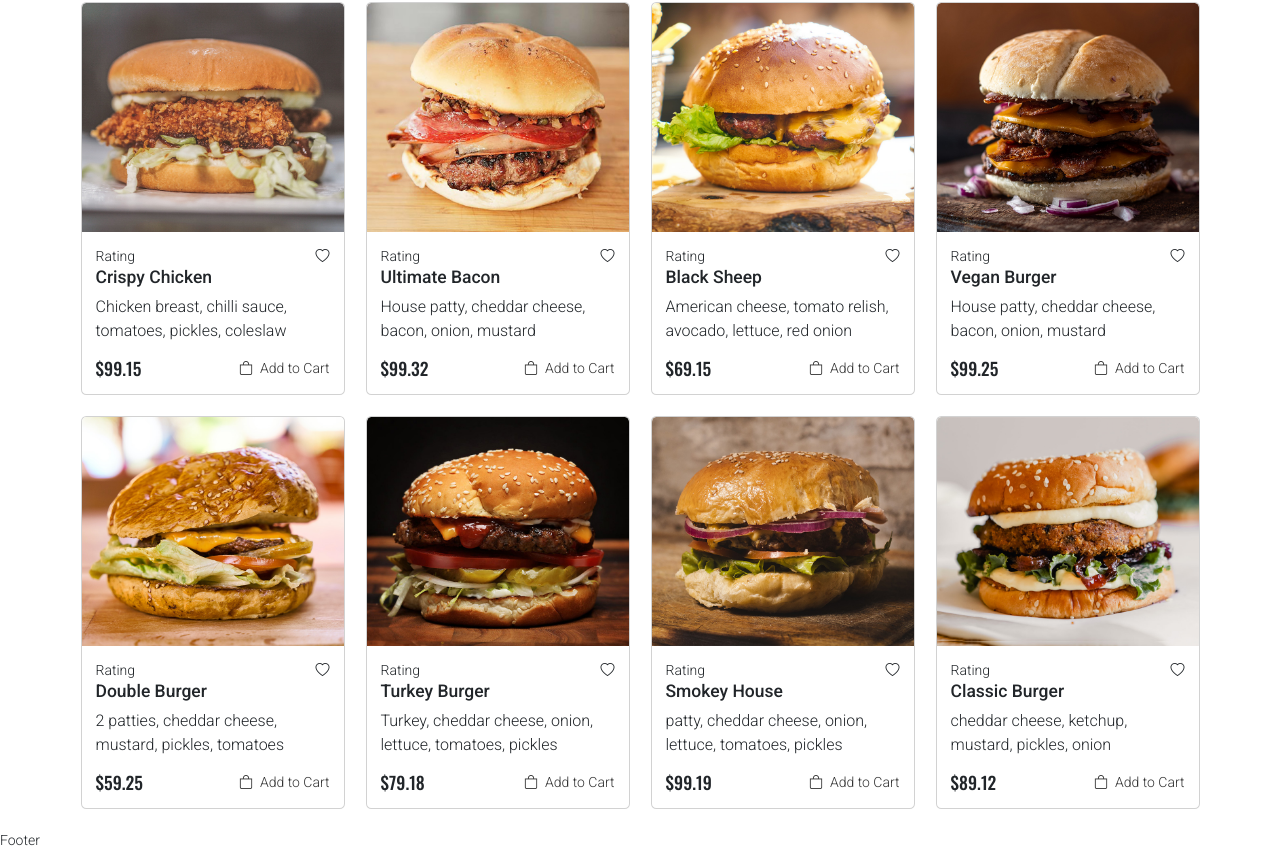
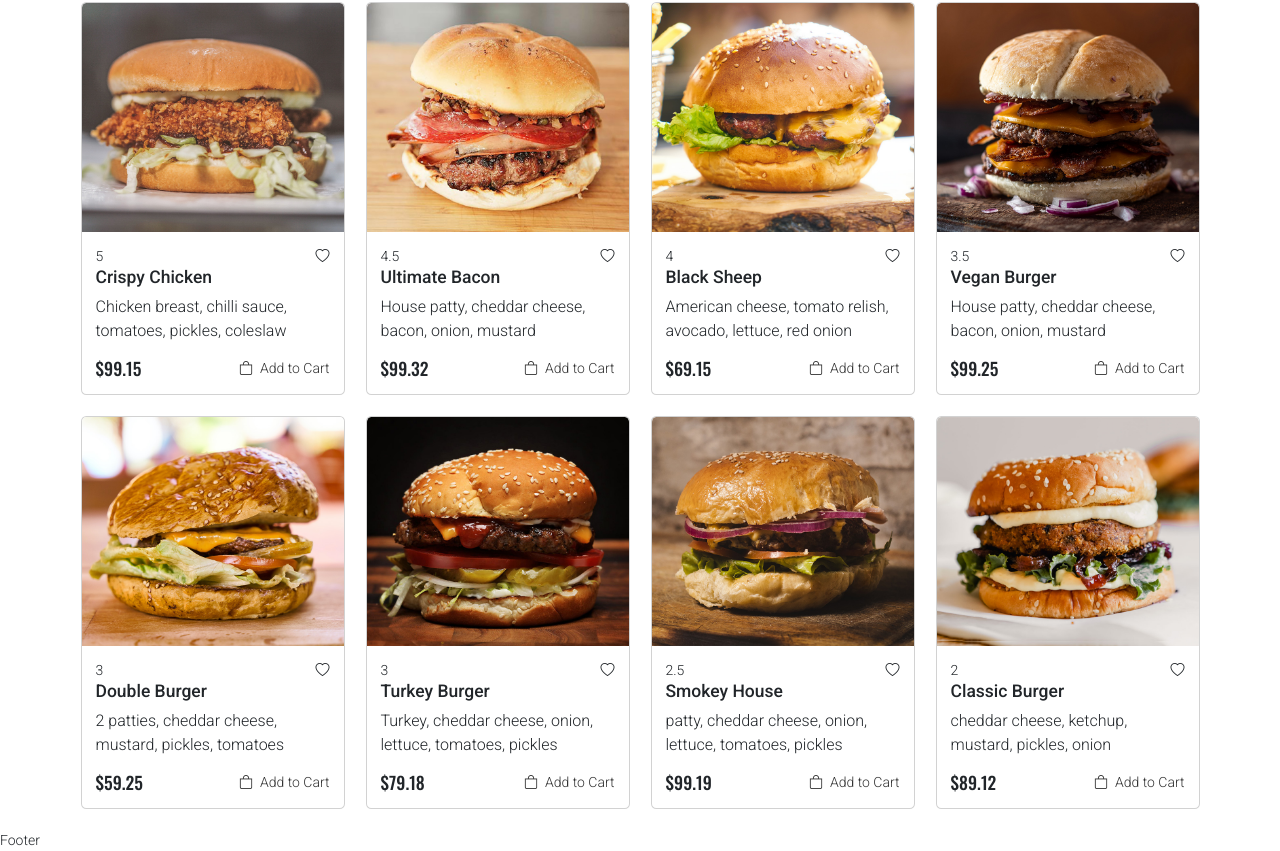
Before and after one commit to kanishkadz/QuickBites, a React (Create React App) app in the folder quick-bite/: page / in a window 1280 px wide. Shown: the part 2025-2876 px from the top of the page. Built offline with nearby package versions, Linux system fonts and the light colour scheme.

Commit message:
Update Cards.js

```diff
--- a/quick-bite/src/components/Cards.js
+++ b/quick-bite/src/components/Cards.js
@@ -11,7 +11,7 @@ function Cards({image, rating, title, paragraph, price}) {
                 </div>
                 <Card.Body>
                     <div className="d-flex align-items-center justify-content-between">
-                        <div className="item_rating">Rating</div>
+                        <div className="item_rating">{rating}</div>
                         <div className="wishlist">
                             <i class="bi bi-heart"></i>
                         </div>
```
